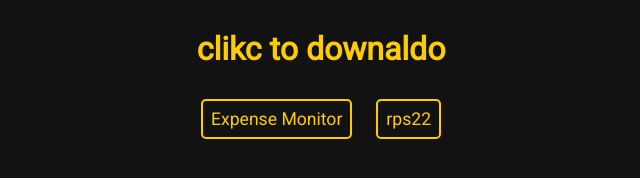
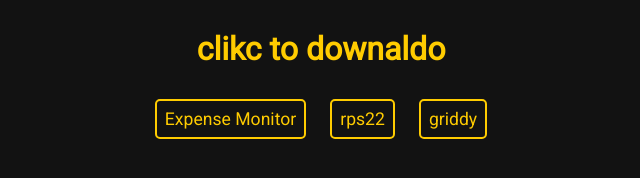
Before and after one commit to h0nin/py, a plain HTML site: page index.html in a window 1280 px wide. Shown: the whole page, without its empty margins (319-959 px from the left). Drawn offline with Linux system fonts and the light colour scheme.

Commit message:
Update index.html

```diff
--- a/index.html
+++ b/index.html
@@ -90,6 +90,7 @@
         <!-- links ivide -->
         <a href="https://www.mediafire.com/file/g69xve7oeit5tkn/expense-monitor.py/file" target="_blank">Expense Monitor</a>
         <a href="https://www.mediafire.com/file/x5ont1vlgjxloms/Rock-Paeper-Scissors-main.zip/file" target="_blank">rps22</a>
+        <a href="https://github.com/face-hh/griddycode/releases/download/v1.2.2/Windows.zip" target="_blank">griddy</a>
 
     </div>
 
```
